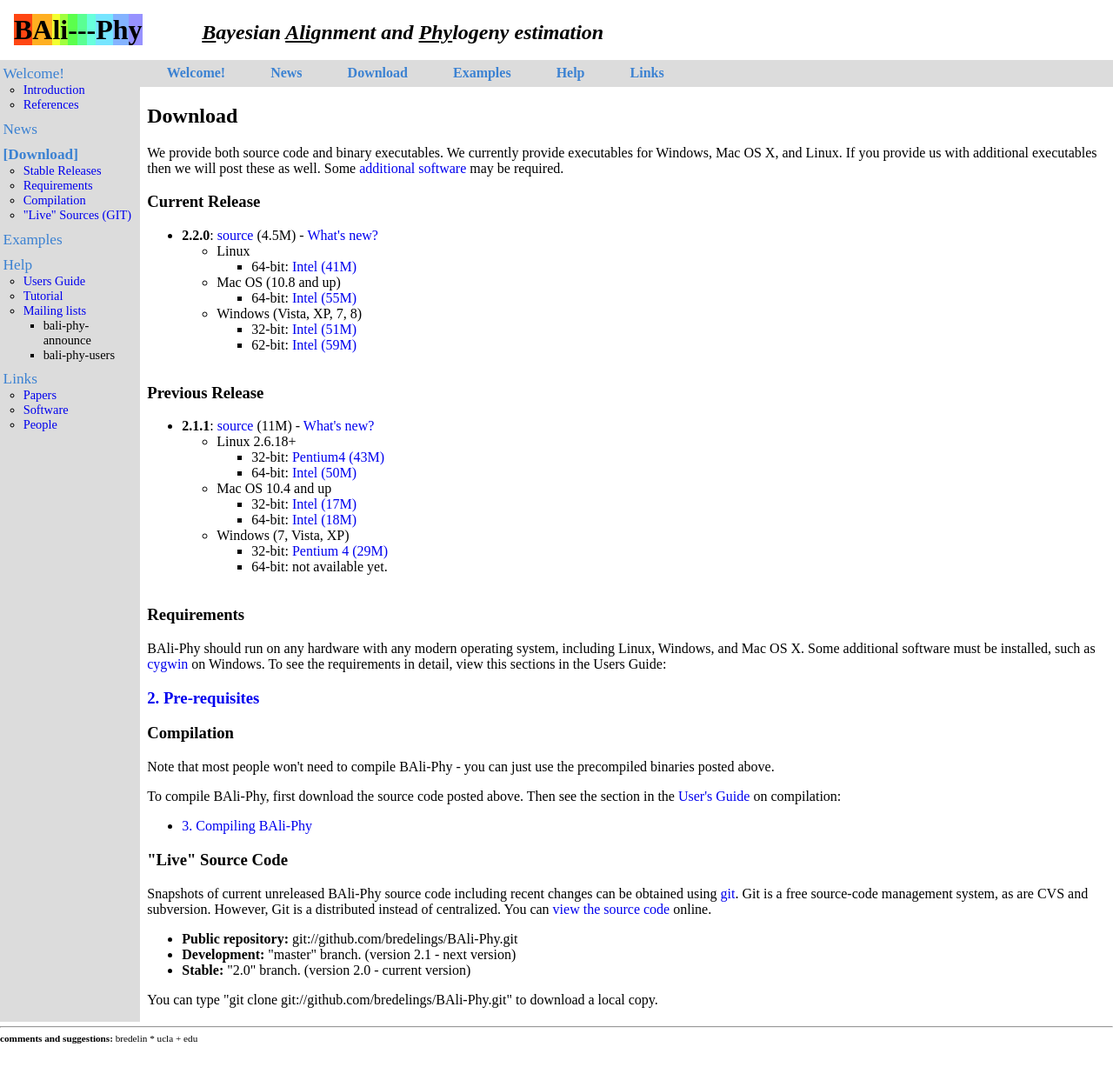
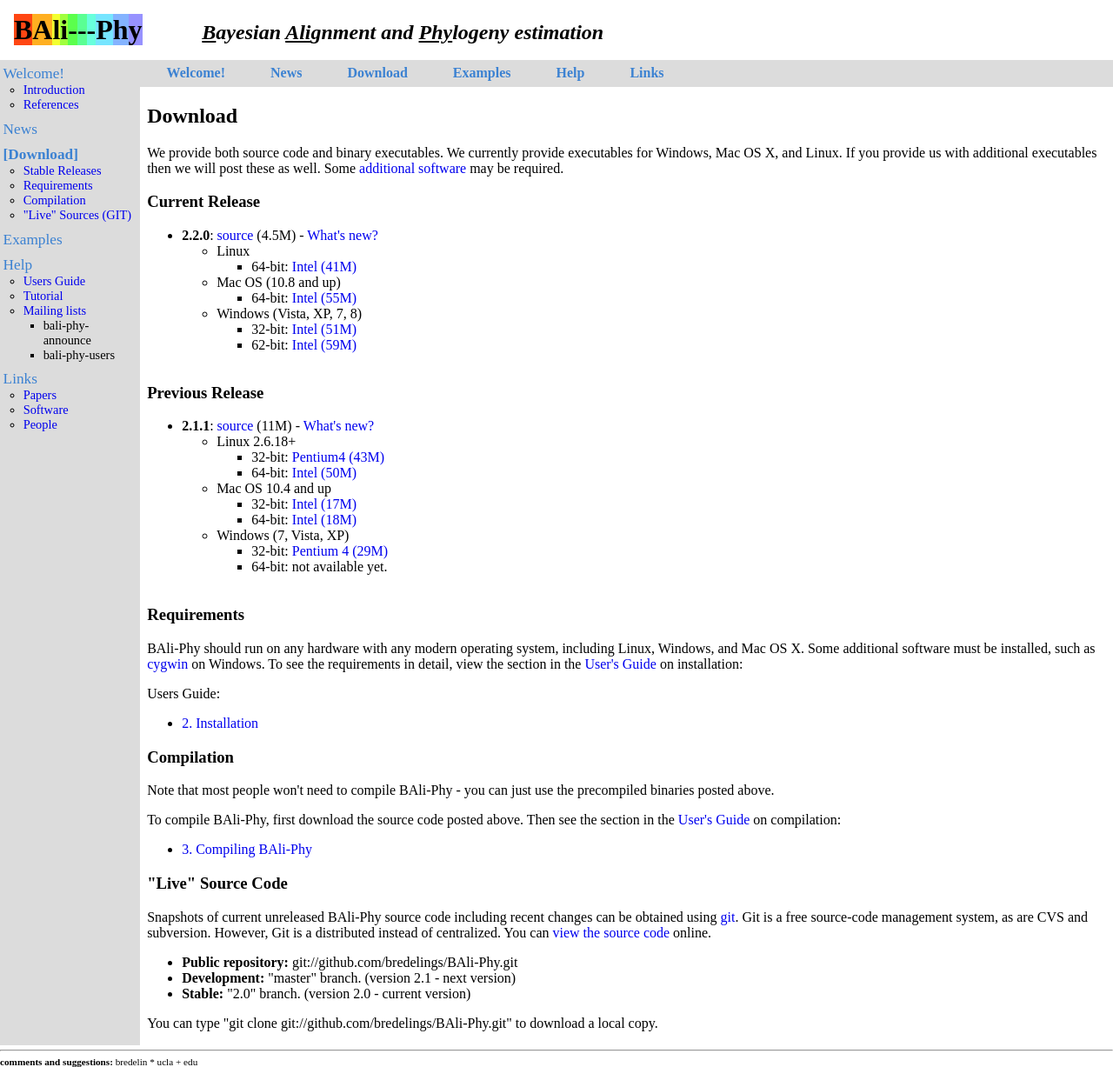
Before and after one commit to bredelings/php-bali-phy.org, a PHP site: page /download.php in a window 1280 px wide. Shown: the whole page at 87% size. Before the commit the page ends 1200 px from the top, so only its background shows below. Run offline with PHP 8.4, Linux system fonts and the light colour scheme; data that the repository does not hold is empty.

Commit message:
Update.
Former-commit-id: 07798376db38110c8f8492f898d8fb2de9a97a33

```diff
--- a/download.php
+++ b/download.php
@@ -88,16 +88,18 @@
 	system, including Linux, Windows, and Mac OS X.  Some
 	additional software must be installed, such as <a
 	href="http://www.cygwin.com">cygwin</a> on Windows.
-	To see the requirements in detail, view this sections in the
+	To see the requirements in detail, view the section in the <a href="help.php#usersguide.php">User's Guide</a> on installation:</p>
 	Users Guide:</p>
 
-	<h3><a href="README.html#installation">2. Pre-requisites</a></h3>
+	<ul>
+	  <li><a href="README.html#installation">2. Installation</a></li>
+	</ul>
 
 	<h3><a name="compilation">Compilation</a></h3>
 	<p>Note that most people won't need to compile BAli-Phy - you can just use the precompiled binaries posted above.</p>
 	<p>To compile BAli-Phy, first download the source code posted above.  Then see the section in the <a href="help.php#usersguide.php">User's Guide</a> on compilation:</p>
 	<ul>
-	<li><a href="README.html#compilation">3. Compiling BAli-Phy</a></li>
+	  <li><a href="README.html#compilation">3. Compiling BAli-Phy</a></li>
 	</ul>
 	<h3><a name="sourcecode">"Live" Source Code</a></h3>
 
```
